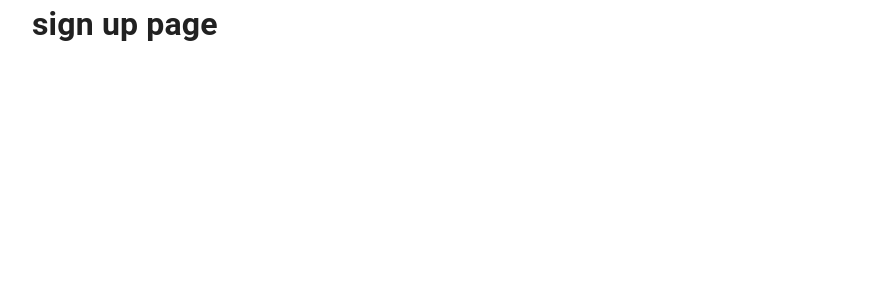
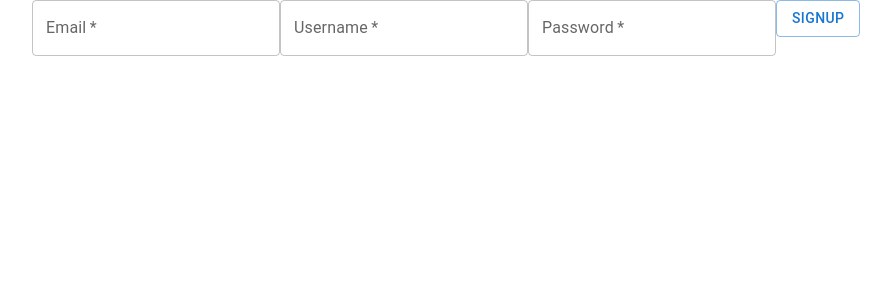
Before and after one commit to alerotta/Chess, a React (Vite) app in the folder frontend/: page /signup in a window 1280 px wide. Shown: the top 300 px of the page, without its empty margins (32-923 px from the left). Built offline with nearby package versions, Linux system fonts and the light colour scheme.

Commit message:
added signup

```diff
--- a/frontend/src/pages/Home.jsx
+++ b/frontend/src/pages/Home.jsx
@@ -1,11 +1,14 @@
-import React from "react"
+
 import { Stack } from "@mui/material"
 import { Button } from "@mui/material"
 import { Typography } from "@mui/material"
 import { useEffect } from "react"
 import axios from "axios"
+import { useNavigate } from "react-router-dom"
 
 function Home() {
+
+    const navigate = useNavigate()
 
     const fetchAPI = async () => {
 
@@ -22,10 +25,10 @@ function Home() {
         <>
             <Stack direction={"column"} spacing={1} >
                 <Typography variant="h3" fontWeight={400}>SALICI CHESS</Typography>
-                <Button variant="outlined"> log in</Button>
-                <Button variant="outlined"> sign up</Button>
+                <Button variant="outlined" onClick={() => navigate("/login")} > log in</Button>
+                <Button variant="outlined" onClick={() => navigate("/signup")} > sign up</Button>
 
-            </Stack>
+            </Stack >
 
         </>
     )
--- a/frontend/src/pages/Login.jsx
+++ b/frontend/src/pages/Login.jsx
@@ -1,10 +1,48 @@
+import React, { useState } from "react"
+import { Box, TextField, Button } from "@mui/material"
+import axios from "axios"
+
 function Login() {
 
+    const [username, setUsername] = useState("")
+    const [password, setPassword] = useState("")
+
+    const handleLogin = async () => {
+        try {
+            const response = await axios.post("http://localhost:8080/auth/login", {
+                username: username,
+                password: password
+            })
+            console.log("Success! Response:", response.data)
+        } catch (error) {
+            console.error("Login failed:", error)
+        }
+    }
+
     return (
-        <h1>login </h1>
+        <>
+            <Box>
+                <TextField
+                    id="username"
+                    label="Username"
+                    variant="outlined"
+                    required
+                    value={username}
+                    onChange={e => setUsername(e.target.value)}
+                />
+                <TextField
+                    id="password"
+                    label="Password"
+                    type="password"
+                    variant="outlined"
+                    required
+                    value={password}
+                    onChange={e => setPassword(e.target.value)}
+                />
+                <Button variant="outlined" onClick={handleLogin}>Login</Button>
+            </Box>
+        </>
     )
-
-
 }
 
 
--- a/frontend/src/pages/Signup.jsx
+++ b/frontend/src/pages/Signup.jsx
@@ -1,7 +1,57 @@
+import React, { useState } from "react"
+import { Box, TextField, Button } from "@mui/material"
+import axios from "axios"
+
 function Signup() {
 
+    const [username, setUsername] = useState("")
+    const [password, setPassword] = useState("")
+    const [email, setEmail] = useState("")
+
+    const handleSignup = async () => {
+        try {
+            const response = await axios.post("http://localhost:8080/auth/signup", {
+                username: username,
+                email: email,
+                password: password
+            })
+            console.log("Success! Response:", response.data)
+        } catch (error) {
+            console.error("Login failed:", error)
+        }
+    }
+
     return (
-        <h1>sign up page</h1>
+        <>
+            <Box>
+                <TextField
+                    id="email"
+                    label="Email"
+                    variant="outlined"
+                    required
+                    value={email}
+                    onChange={e => setEmail(e.target.value)}
+                />
+                <TextField
+                    id="username"
+                    label="Username"
+                    variant="outlined"
+                    required
+                    value={username}
+                    onChange={e => setUsername(e.target.value)}
+                />
+                <TextField
+                    id="password"
+                    label="Password"
+                    type="password"
+                    variant="outlined"
+                    required
+                    value={password}
+                    onChange={e => setPassword(e.target.value)}
+                />
+                <Button variant="outlined" onClick={handleSignup}>Signup</Button>
+            </Box>
+        </>
     )
 
 
```
Also changed, not shown: 2 other files (tests, documents, lock files or other folders).
